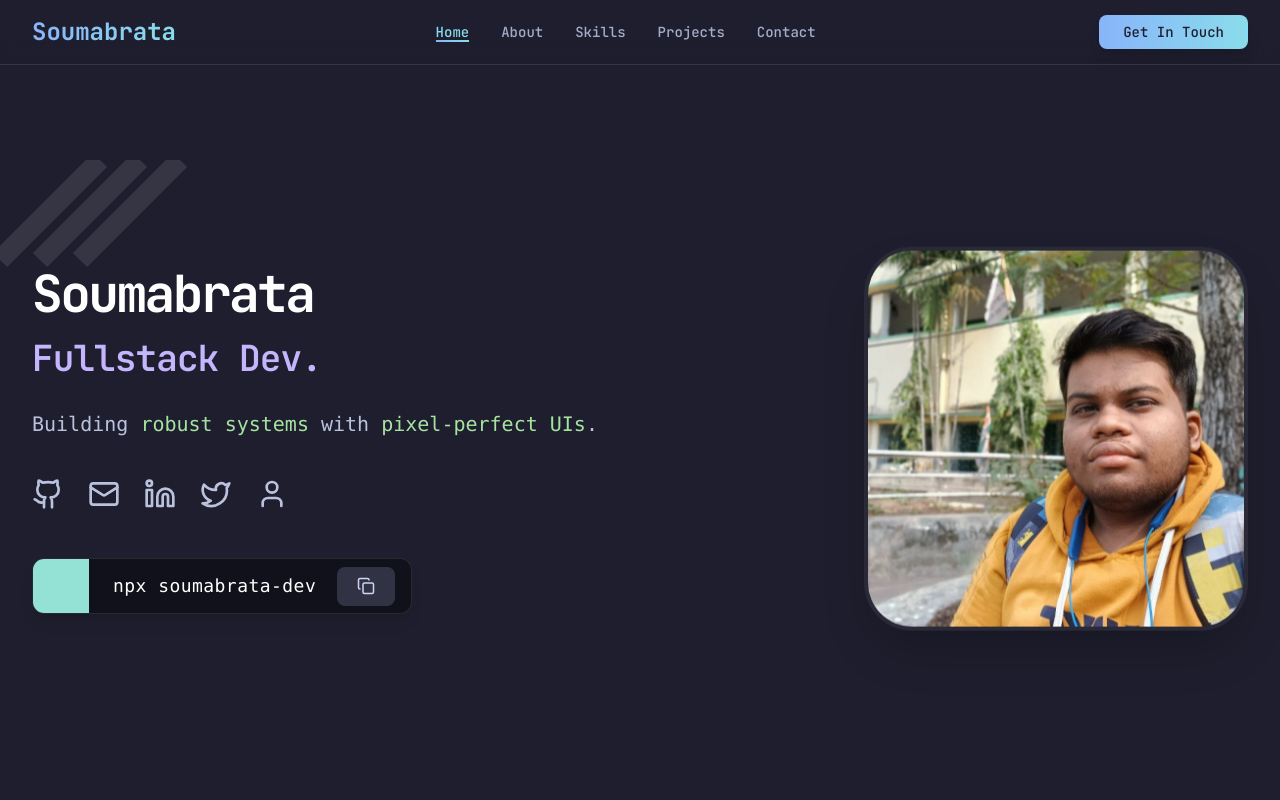
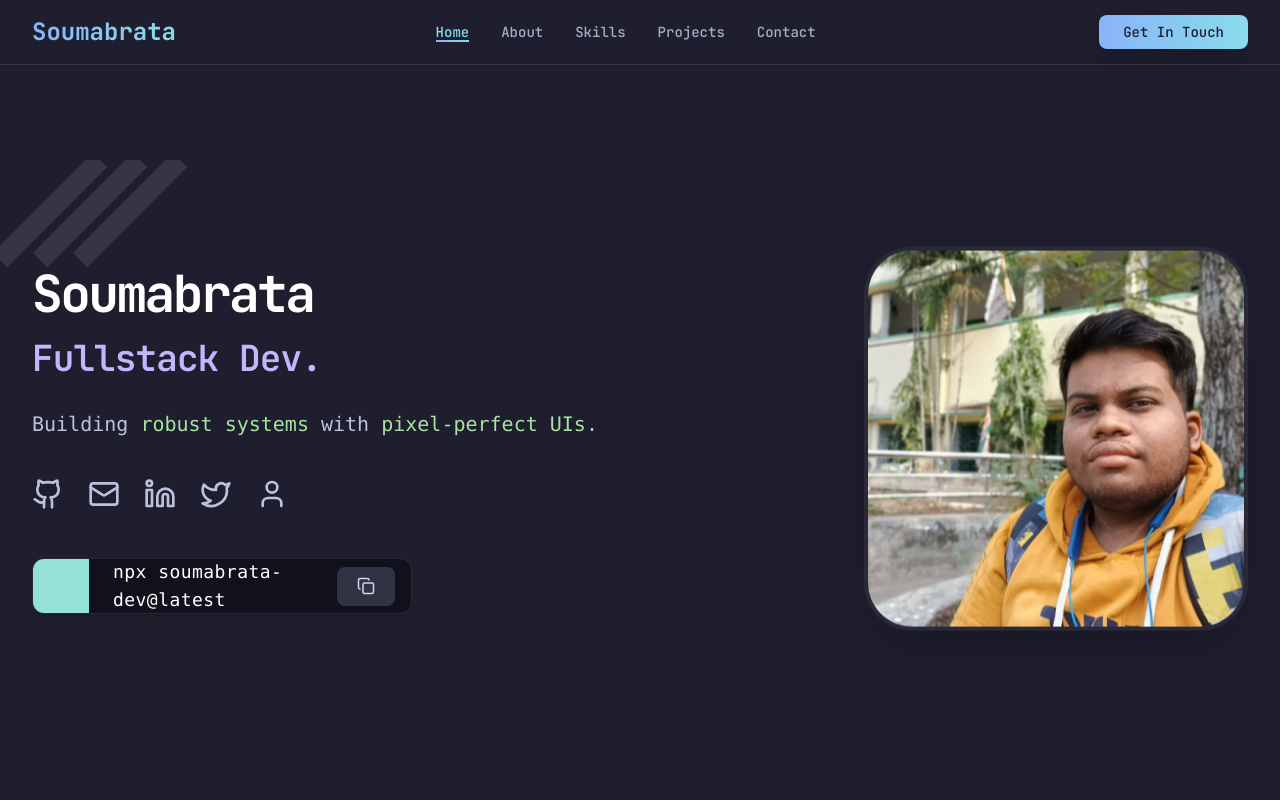
Before and after one commit to Souma061/portfolio-Website, a React (Vite) app: page / in a window 1280 px wide. Shown: the top 800 px of the page. Built offline with nearby package versions, Linux system fonts and the light colour scheme.

Commit message:
feat: Implement npx card project setup and add a new Hero component.

```diff
--- a/src/components/Hero.jsx
+++ b/src/components/Hero.jsx
@@ -99,7 +99,7 @@ export default function Hero() {
 
                   {/* Text */}
                   <div className="flex-1 pl-6">
-                    <code className="text-white font-mono text-base sm:text-lg tracking-wide">npx soumabrata-dev</code>
+                    <code className="text-white font-mono text-base sm:text-lg tracking-wide">npx soumabrata-dev@latest</code>
                   </div>
 
                   {/* Copy Button */}
```
Also changed, not shown: 1 other file (tests, documents, lock files or other folders).
